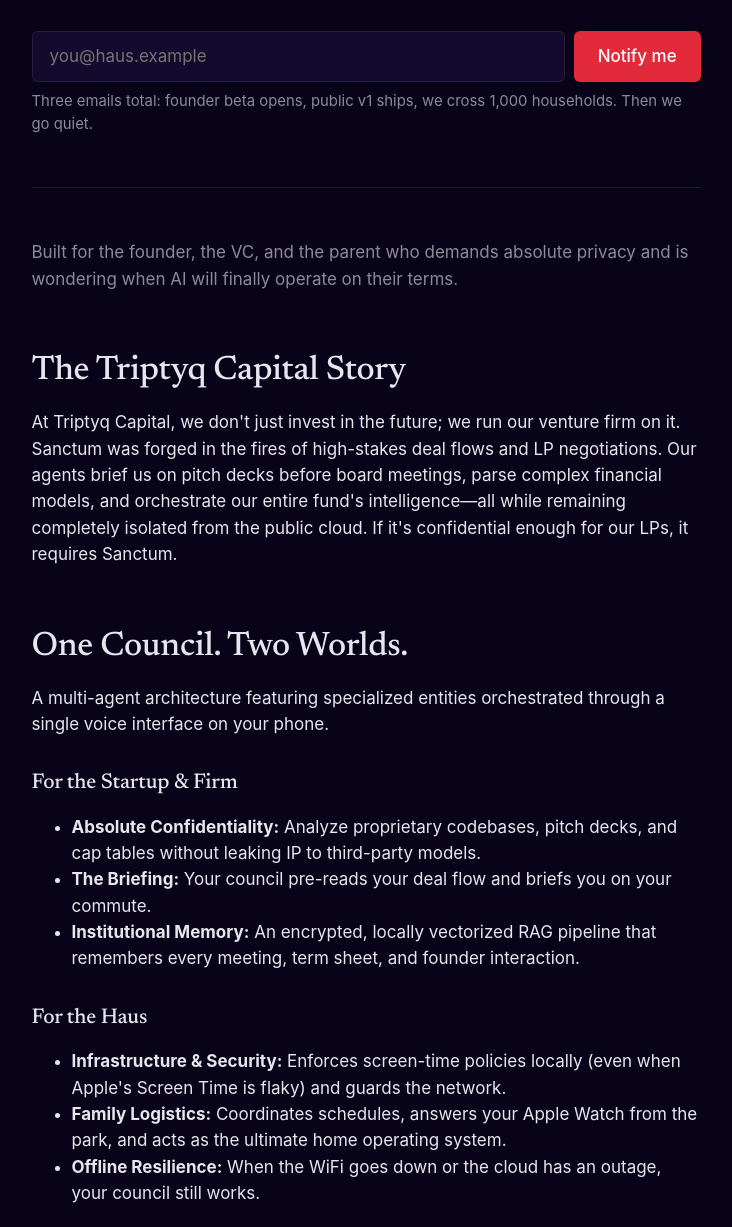
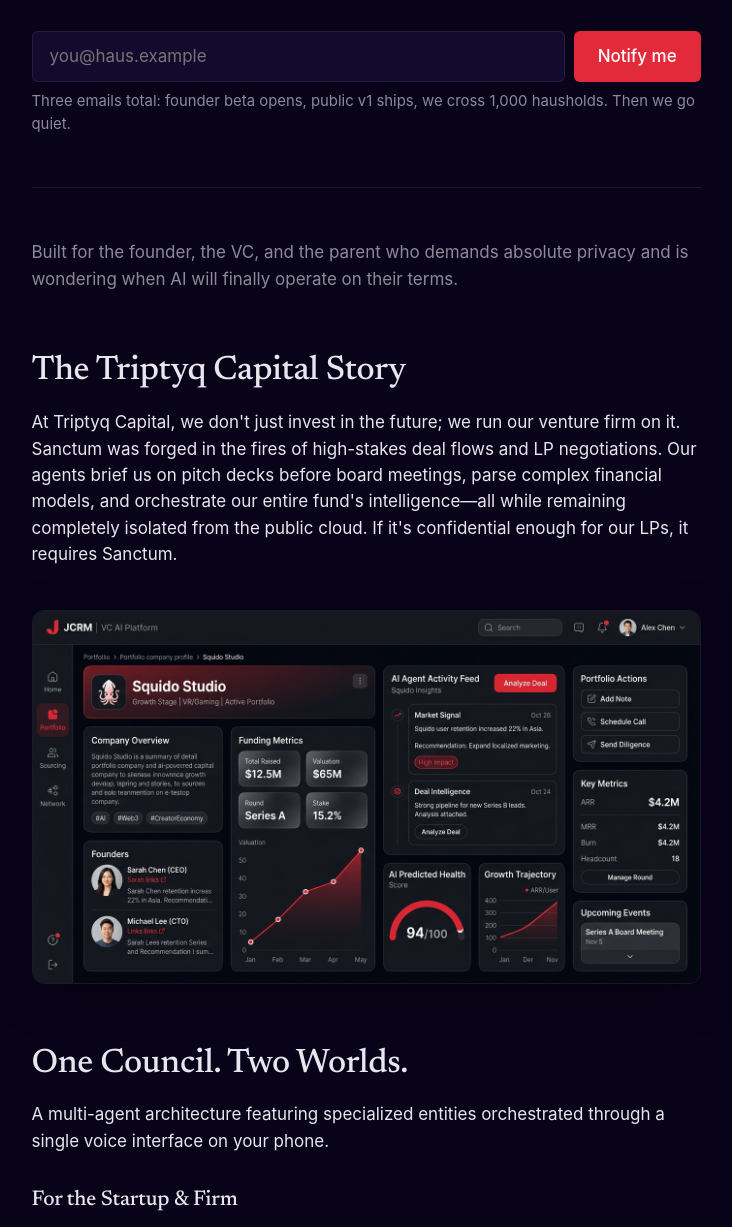
Before and after one commit to Ogilthorp3/sanctum-haus, an Astro site: page / in a window 1280 px wide. Shown: the part 567-1794 px from the top of the page, without its empty margins (274-1006 px from the left). Built offline with nearby package versions, Linux system fonts and the light colour scheme; Astro itself is replaced by a stand-in of ours.

Commit message:
feat: enforce 'haus' branding and add JCRM UI screenshot featuring Squido Studio

```diff
--- a/src/components/EmailCapture.astro
+++ b/src/components/EmailCapture.astro
@@ -33,7 +33,7 @@ const { listName = "founders" } = Astro.props;
 </form>
 <p class="signup-note" data-default-note>
     Three emails total: founder beta opens, public v1 ships, we cross
-    1,000 households. Then we go quiet.
+    1,000 hausholds. Then we go quiet.
 </p>
 
 <script>
--- a/src/layouts/Base.astro
+++ b/src/layouts/Base.astro
@@ -46,7 +46,7 @@ const {
         </header>
         <slot />
         <footer class="site-footer">
-            <span>Built in Québec · Runs in your house</span>
+            <span>Built in Québec · Runs in your haus</span>
             <span>
                 <a href="/notes/">Notes</a> ·
                 <a href="/press/">Press</a> ·
--- a/src/pages/index.astro
+++ b/src/pages/index.astro
@@ -35,6 +35,8 @@ const title = "Sanctum · The AI council for your firm and your family.";
             Our agents brief us on pitch decks before board meetings, parse complex financial models, and orchestrate our entire fund's intelligence—all while remaining completely isolated from the public cloud.
             If it's confidential enough for our LPs, it requires Sanctum.
         </p>
+
+        <img src="/jcrm-ui.jpg" alt="JCRM UI featuring Squido Studio portfolio profile" class="screenshot" />
 
         <h2>One Council. Two Worlds.</h2>
         <p>
@@ -88,7 +90,7 @@ const title = "Sanctum · The AI council for your firm and your family.";
             But more importantly, we are four dads raising kids in a rapidly accelerating technological world.
         </p>
         <p>
-            We built Sanctum as the ultimate solution for our own work-life balance. It's the AI council that manages our venture firm by day, and protects our households by night.
+            We built Sanctum as the ultimate solution for our own work-life balance. It's the AI council that manages our venture firm by day, and protects our hausholds by night.
             It briefs us on our deal flow before board meetings. It answers our Apple Watches from the park. It even locks the network when our teenagers try to bypass their screen-time limits.
         </p>
         <p>
--- a/src/styles/global.css
+++ b/src/styles/global.css
@@ -198,6 +198,15 @@ hr {
     color: var(--fg-muted);
 }
 
+.screenshot {
+    width: 100%;
+    border-radius: 12px;
+    box-shadow: 0 12px 40px rgba(0, 0, 0, 0.4);
+    border: 1px solid var(--rule);
+    margin: 2.5rem 0;
+    display: block;
+}
+
 @media (max-width: 600px) {
     main {
         padding: 3rem 1.25rem 4rem;
```
Also changed, not shown: public/jcrm-ui.jpg (added).
